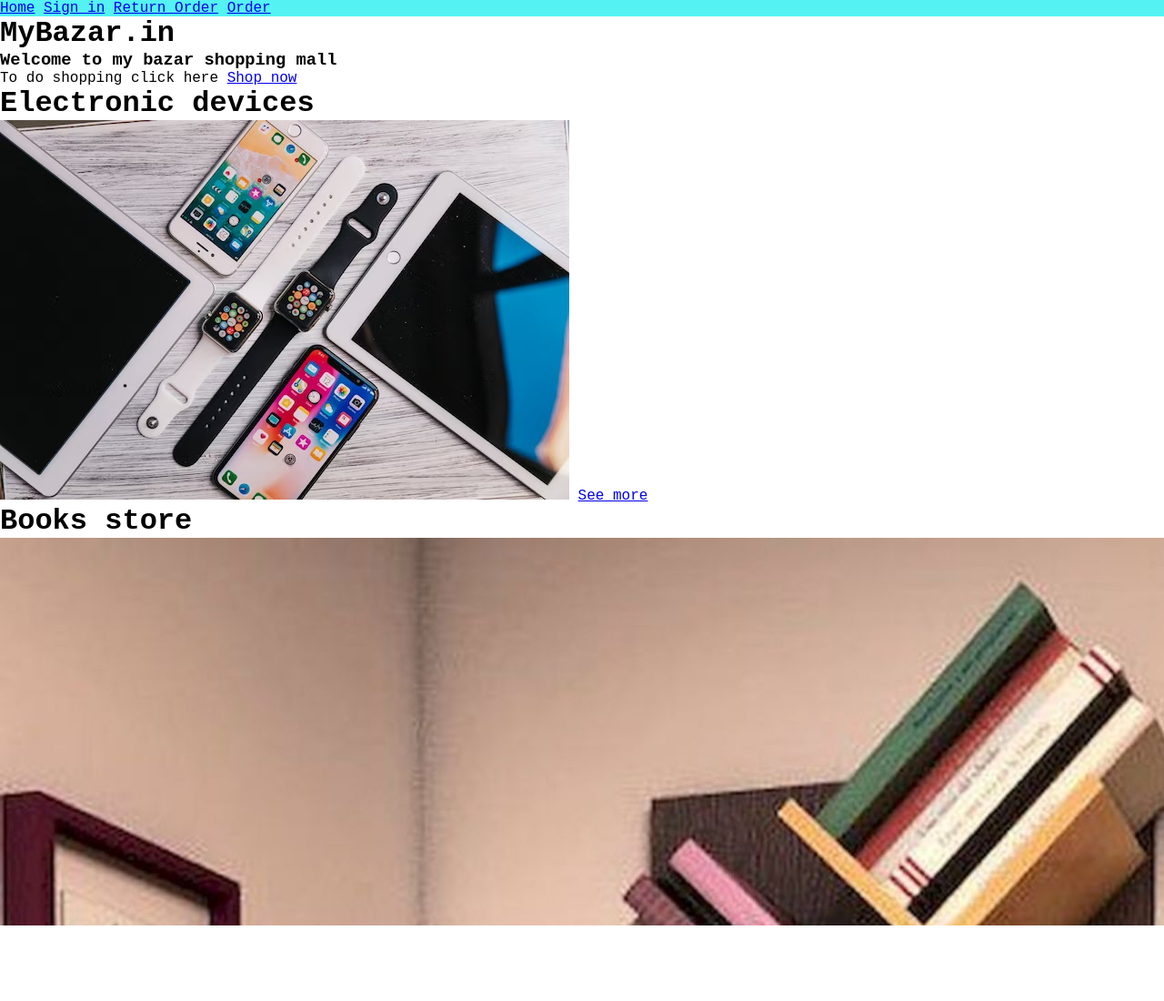
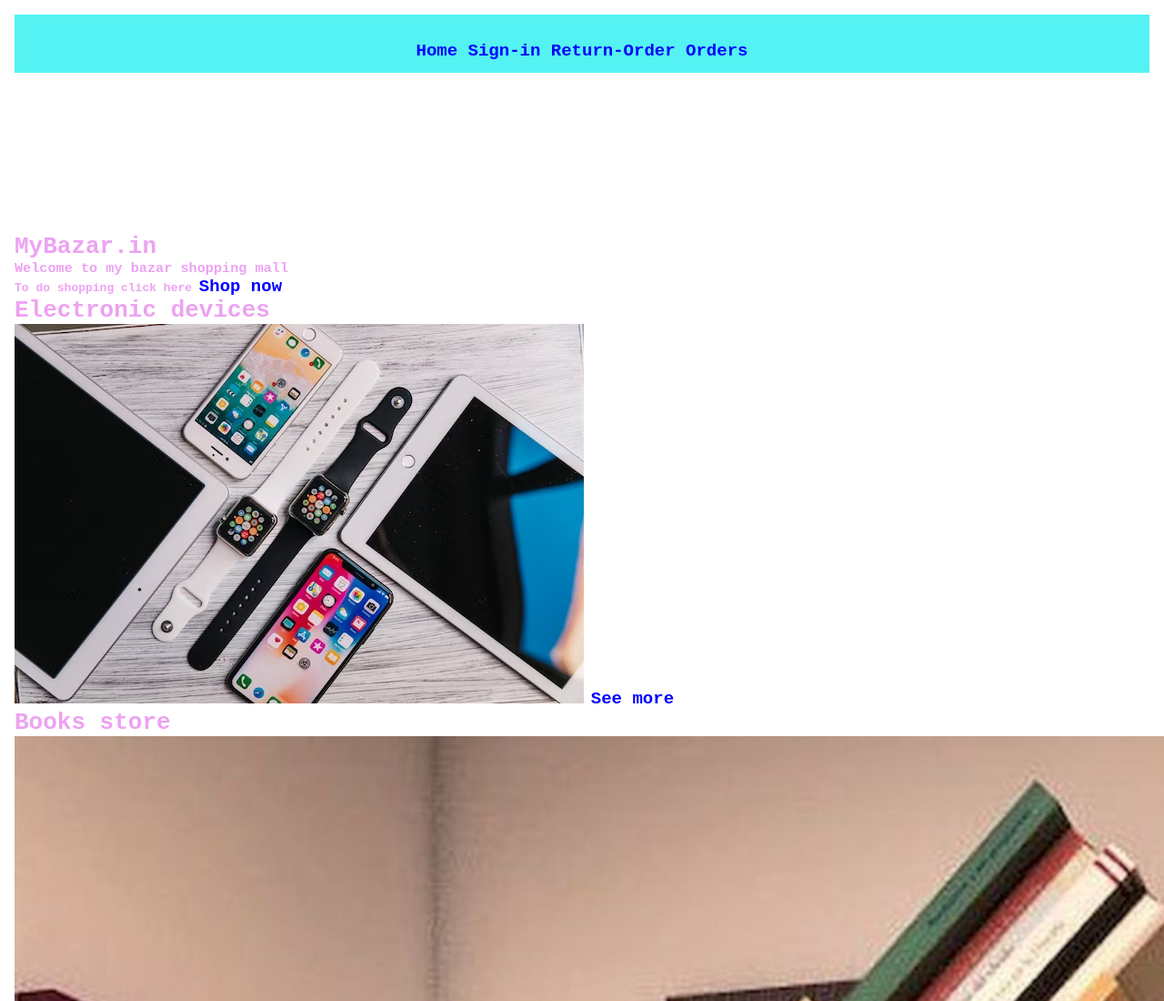
Before and after one commit to moksh-codedeveloper/shopping-store, a plain HTML site: page index.html in a window 1280 px wide. Shown: the top 1100 px of the page at 91% size. Drawn offline with Linux system fonts and the light colour scheme; a web font is replaced by a local one.

Commit message:
beggining of website project

```diff
--- a/index.html
+++ b/index.html
@@ -9,10 +9,10 @@
 <body>
     <header>
         <nav class="navbar">
-            <a href="#home">Home</a>
-            <a href="signin.html">Sign in</a>
-            <a href="#return">Return Order</a>
-            <a href="#orders">Order</a>
+            <a href="#home" class="button">Home</a>
+            <a href="signin.html" class="button">Sign-in</a>
+            <a href="#return" class="button">Return-Order</a>
+            <a href="#orders" class="button">Orders</a>
         </nav>
     </header>
     <div class="container">
--- a/style.css
+++ b/style.css
@@ -4,6 +4,8 @@
     padding: 0;
     box-sizing: border-box;
     font-family: "Ubuntu Sans Mono", monospace;
+    text-decoration: none;
+    color: var(--text-colors);
 }
 
 :root{
@@ -17,5 +19,42 @@
 header{
     background-color: var(--snd-color);
     color: var(--text-colors);
+    margin: 1rem;
+    padding: 1rem;
+    justify-content: center;
+    gap: 10rem;
+    height: 4rem;
+    align-items: center;
+    text-align: center;
+}
 
+.navbar{
+    padding: 0.6rem;
+    margin-bottom: 0.8rem;
+    margin-top: 0.2rem;
+    font-weight: 600;
+    font-size: 19px;
 }
+.button{
+    font-size: 19px;
+    font-weight: 700;
+    color: blue;
+}
+
+.button:hover{
+    color: var(--text-colors);
+    content: "";
+    transition: .1s ease-in-out;
+    transform: matrix(15px) 1s;
+    text-decoration: dashed;
+}
+
+.container{
+    margin-top: 6rem;
+    margin-bottom: 5rem;
+    padding-top: 5rem;
+    padding-left: 1rem;
+    padding-right: 1rem;
+    font-size: 13px;
+    font-weight: 900;
+}
```
